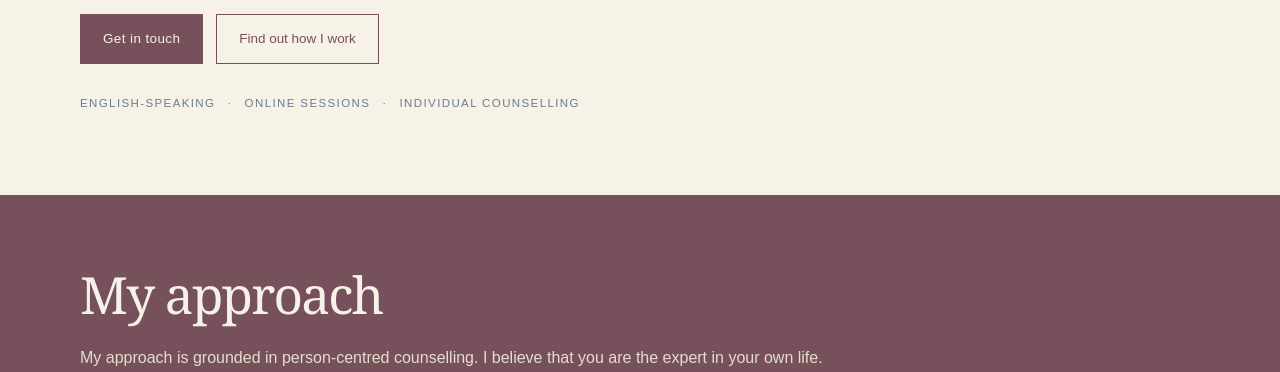
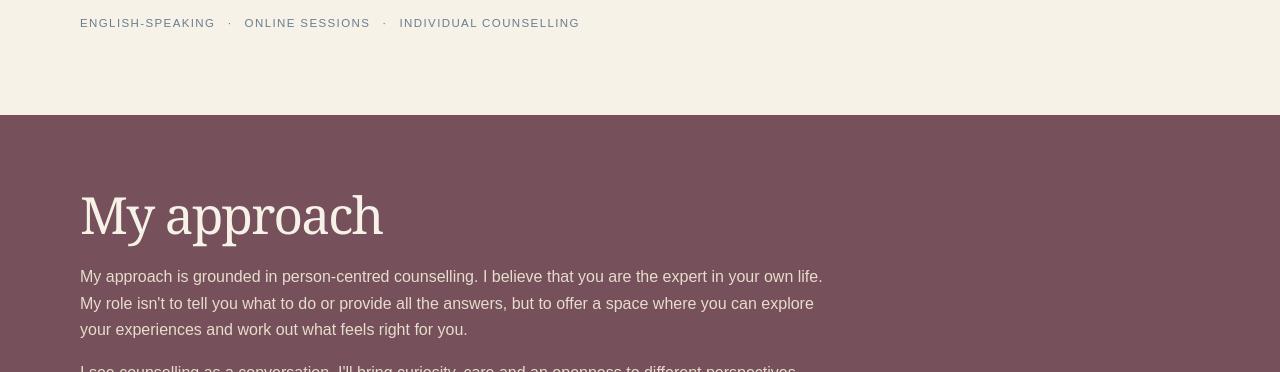
Before and after one commit to thanhlantrung/thanhtrung, a plain HTML site: page index.html in a window 1280 px wide. Shown: the part 728-1100 px from the top of the page. Drawn offline with Linux system fonts and the light colour scheme.

Commit message:
Update index.html
removed buttons

```diff
--- a/index.html
+++ b/index.html
@@ -538,11 +538,6 @@
 
           <p class="lead" style="margin-top: 18px;">Based in Berlin, working online.</p>
 
-          <div class="buttons">
-            <a class="btn" href="#contact">Get in touch</a>
-            <a class="btn-outline" href="#approach">Find out how I work</a>
-          </div>
-
           <div class="meta">
             <span>English-speaking</span>
             <span>Online sessions</span>
```
